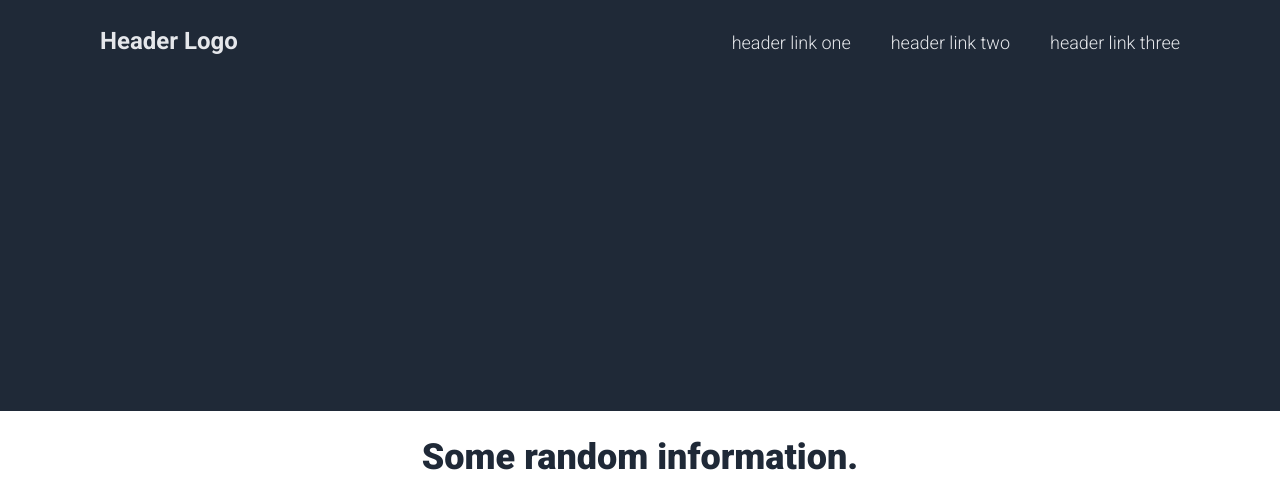
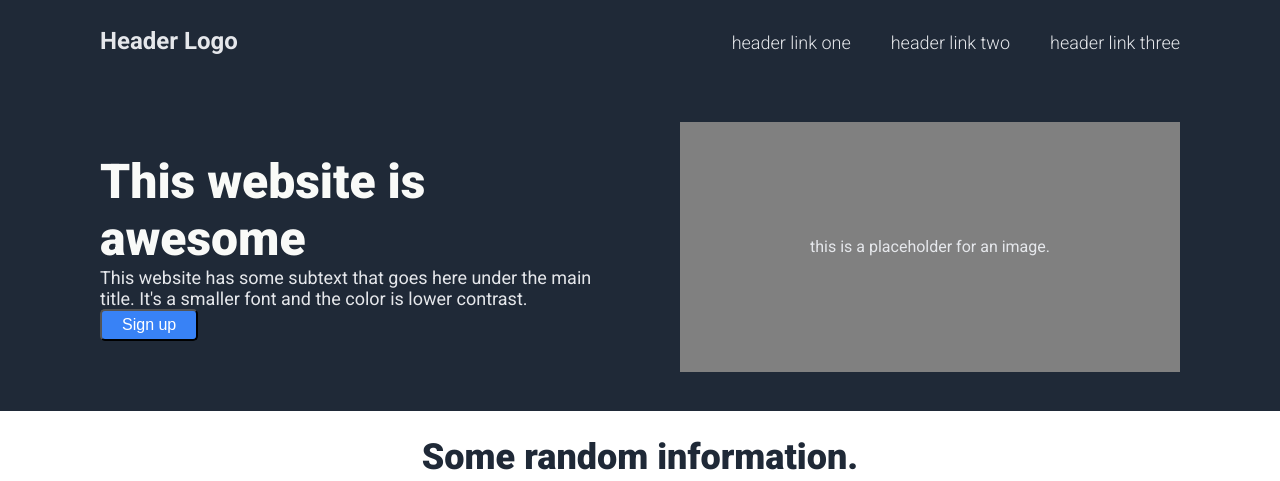
Before and after one commit to AaronHamHub/odin-landing, a plain HTML site: page index.html in a window 1280 px wide. Shown: the top 481 px of the page. Drawn offline with Linux system fonts and the light colour scheme.

Commit message:
Hero finished, project finished!

```diff
--- a/index.html
+++ b/index.html
@@ -16,7 +16,16 @@
         </ul>
     </div>
 
-    <div class="hero"></div>
+    <div class="hero">
+        <div class="hero-text-container">
+            <div class="hero-big">This website is awesome</div>
+            <div class="hero-subtext">This website has some subtext that goes here under the main title. It's a smaller font and the color is lower contrast.</div>
+            <button>Sign up</button>
+        </div>
+        <div>
+            <div class="hero-image">this is a placeholder for an image.</div>
+        </div>
+    </div>
 
     <div class="info">
         <div class="info-title">Some random information.</div>
--- a/styles.css
+++ b/styles.css
@@ -1,8 +1,4 @@
 @import url('https://fonts.googleapis.com/css2?family=Roboto:ital,wght@0,100..900;1,100..900&display=swap');
-
-/* {
-    outline: 2px solid red;
-}*/
 
 body {
     font-family: "Roboto", sans-serif;
@@ -60,6 +56,43 @@ body {
 
 .hero {
     display: flex;
+    padding: 0px 100px;
+    justify-content: space-between;
+    align-items: center;
+    gap: 50px
+}
+
+.hero-text-container {
+    display: f;
+}
+
+.hero-big {
+    font-size: 48px;
+    color: #F9FAF8;
+    font-weight: 900;
+}
+
+.hero-subtext {
+    font-size: 18px;
+    color: #E5E7EB;
+}
+
+.hero-text-container button {
+    border-radius: 5px;
+    background-color: #3882f6;
+    color:#FFFFFF;
+    padding: 5px 20px;
+    font-size: 16px;
+}
+
+.hero-image {
+    display: flex;
+    width: 500px;
+    height: 250px;
+    background-color: gray;
+    color: #E5E7EB;
+    justify-content: center;
+    align-items: center;
 }
 
 .info {
@@ -152,7 +185,6 @@ body {
     border-radius: 5px;
     background-color: #3882f6;
     color:#FFFFFF;
-    border-color: #FFFFFF;
     border: 2px solid white;
     padding: 5px 20px;
     font-size: 20px;
```
